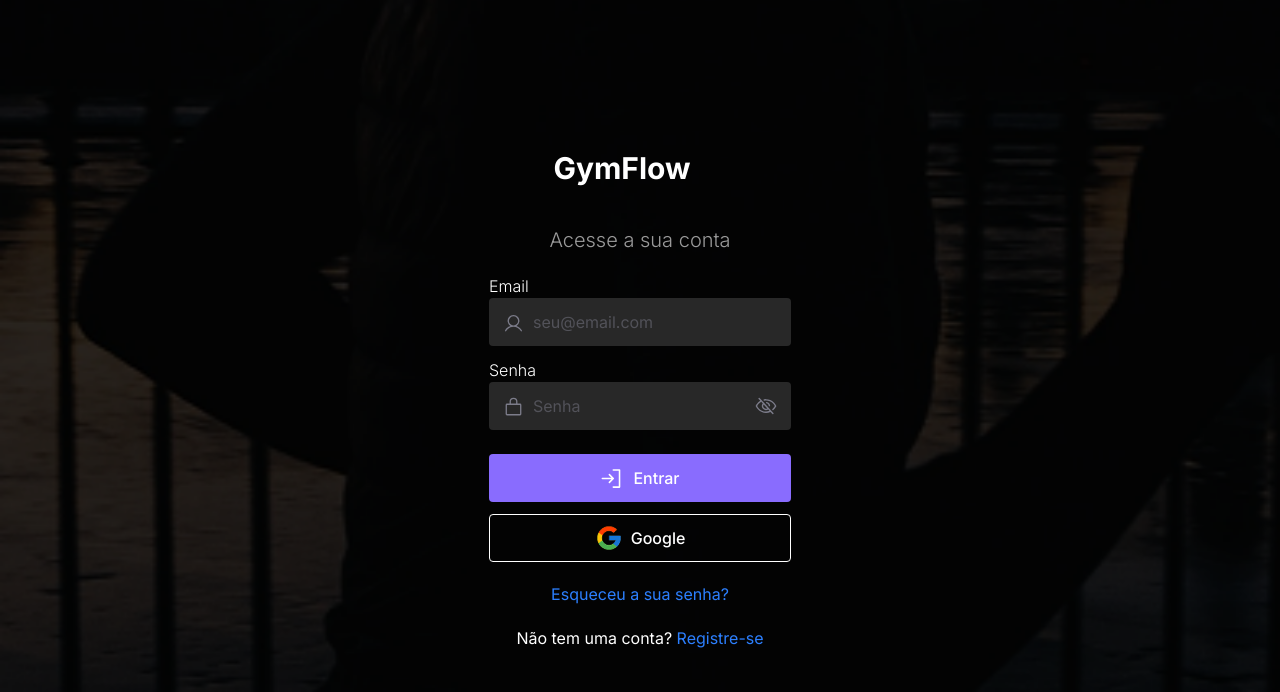
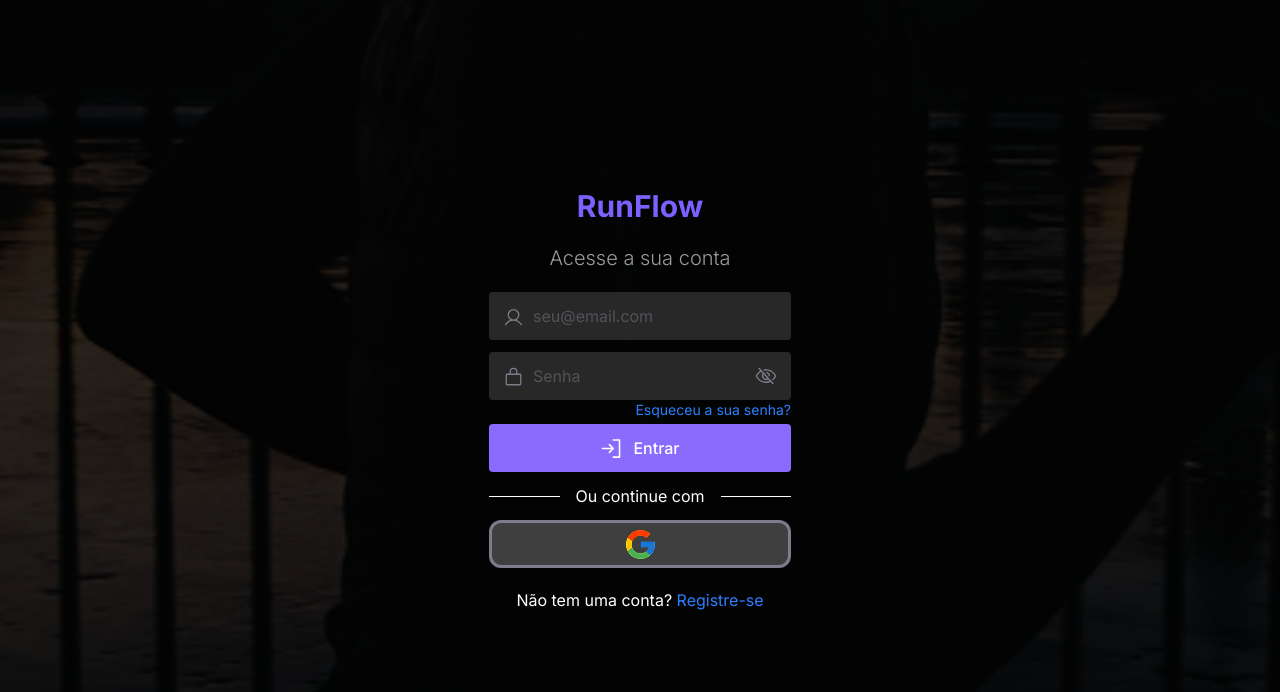
Before and after one commit to MichelHoffmann/GymFlow, a React (Vite) app: page /login in a window 1280 px wide. Shown: the top 692 px of the page. Built offline with nearby package versions, Linux system fonts and the light colour scheme.

Commit message:
style: finalizada a refatoração do login e cadastro

```diff
--- a/src/pages/Cadastro.jsx
+++ b/src/pages/Cadastro.jsx
@@ -73,7 +73,12 @@
   }
 
   return (
-    <motion.div initial={{ y: 1000 }} animate={{ y: 0 }} exit={{ y: 1000 }} className="bg-custom-image bg-cover w-full h-screen">
+    <motion.div
+      initial={{ y: 1000 }}
+      animate={{ y: 0 }}
+      exit={{ y: 1000 }}
+      className="bg-custom-image bg-cover w-full h-screen"
+    >
       <div className="w-full h-screen flex gap-5 flex-col items-center justify-center text-white">
         <h1 className="font-bold text-3xl text-purple-three">RunFlow</h1>
         <h2 className="font-light text-xl">Crie a sua conta</h2>
@@ -194,9 +199,17 @@
                 className="absolute inset-y-2 right-0 pr-3.5 flex items-center"
               >
                 {showPassword2 ? (
-                  <Eye color={"#7c7c8a"} size={22} onClick={handleShowPassword2} />
+                  <Eye
+                    color={"#7c7c8a"}
+                    size={22}
+                    onClick={handleShowPassword2}
+                  />
                 ) : (
-                  <EyeSlash color={"#7c7c8a"} size={22} onClick={handleShowPassword2} />
+                  <EyeSlash
+                    color={"#7c7c8a"}
+                    size={22}
+                    onClick={handleShowPassword2}
+                  />
                 )}
               </button>
             </div>
@@ -228,8 +241,11 @@
             <img src={googleIcon} alt="" />
           </button>
         </form>
-        <p className="text-blue-400">
-          Já tem uma conta? <Link to={"/login"}><span>Faça login!</span></Link>
+        <p className="text-white">
+          Já tem uma conta?{" "}
+          <Link to={"/login"}>
+            <span className="text-blue-400">Faça login!</span>
+          </Link>
         </p>
       </div>
     </motion.div>
--- a/src/pages/Login.jsx
+++ b/src/pages/Login.jsx
@@ -15,7 +15,7 @@
 import { useState } from "react";
 import { loginUser } from "../services/authServices";
 import { ErrorMessage } from "@hookform/error-message";
-import { motion } from "motion/react"
+import { motion } from "motion/react";
 
 const userSchema = z.object({
   email: z.string().email({ message: "Digite um email válido" }),
@@ -58,12 +58,14 @@
   }
 
   return (
-    <motion.div initial={{y: 1000}} animate={{y: 0}} exit={{y: 1000}} className="bg-black w-full h-screen">
-      <div className="bg-custom-image w-full h-screen">
-        <div className="w-full h-screen flex gap-5 flex-col items-center justify-center text-white">
-          <div className="flex items-center gap-2 mb-5 mr-9">
-            <h1 className="font-bold text-3xl">GymFlow</h1>
-          </div>
+    <motion.div
+      initial={{ y: 1000 }}
+      animate={{ y: 0 }}
+      exit={{ y: 1000 }}
+      className="bg-custom-image bg-cover w-full h-screen"
+    >
+      <div className="w-full h-screen flex flex-col gap-5 items-center justify-center text-white">
+        <h1 className="font-bold text-3xl text-purple-three">RunFlow</h1>
         <h2 className="font-light text-xl opacity-60">Acesse a sua conta</h2>
         {error && (
           <div className="w-[302px] bg-red-two opacity-70 rounded-sm flex items-center justify-self-start gap-3 px-5 py-2">
@@ -76,9 +78,6 @@
           onSubmit={handleSubmit(handleLoginUser)}
         >
           <div>
-              <label htmlFor="Email" className="font-light">
-                Email
-              </label>
             <div className="relative">
               <User
                 className="absolute inset-y-2 left-0 pl-3.5 flex items-center pointer-events-none"
@@ -100,10 +99,7 @@
               <p className="text-red-500 text-xs w-[302px] text-center font-medium" />
             }
           />
-            <div>
-              <label htmlFor="Email" className="font-light">
-                Senha
-              </label>
+          <div className="relative">
             <div className="relative">
               <LockSimple
                 className="absolute inset-y-2 left-0 pl-3.5 flex items-center pointer-events-none"
@@ -136,6 +132,9 @@
                 )}
               </button>
             </div>
+            <p className="absolute text-sm text-blue-500 z-10 top-12 right-0">
+              Esqueceu a sua senha?
+            </p>
           </div>
           <ErrorMessage
             errors={errors}
@@ -144,7 +143,6 @@
               <p className="text-red-500 text-xs w-[302px] text-center font-medium" />
             }
           />
-            <div>
           <button
             className="w-[302px] h-[48px] bg-purple rounded-sm text-white font-medium flex justify-center items-center gap-2 mt-3"
             type="submit"
@@ -156,13 +154,15 @@
             )}
             {isLoading ? <span>Carregando</span> : <span>Entrar</span>}
           </button>
-              <button className="w-[302px] h-[48px] bg-gray-05 border-1 outline-none rounded-sm text-white font-medium flex justify-center items-center gap-2 mt-3">
-                <img className="w-7" src={googleIcon} alt="" />
-                Google
+          <div className="flex items-center w-[302px]">
+            <div className="border-t flex-grow"></div>
+            <p className="mx-4 text-center">Ou continue com</p>
+            <div className="border-t flex-grow"></div>
+          </div>
+          <button className="w-[302px] h-[48px] bg-gray-03 rounded-xl border-3 border-gray-04 flex justify-center items-center">
+            <img src={googleIcon} alt="" />
           </button>
-            </div>
         </form>
-          <p className="text-blue-500">Esqueceu a sua senha?</p>
         <p>
           Não tem uma conta?
           <Link to={"/cadastro"}>
@@ -170,7 +170,6 @@
           </Link>
         </p>
       </div>
-      </div>
     </motion.div>
   );
 }
--- a/src/services/authServices.js
+++ b/src/services/authServices.js
@@ -30,6 +30,6 @@
     })
     return response.data
   } catch (error) {
-
+    console.log(error)
   }
 }
```
Lines whose indentation alone changed are shown as unchanged.
